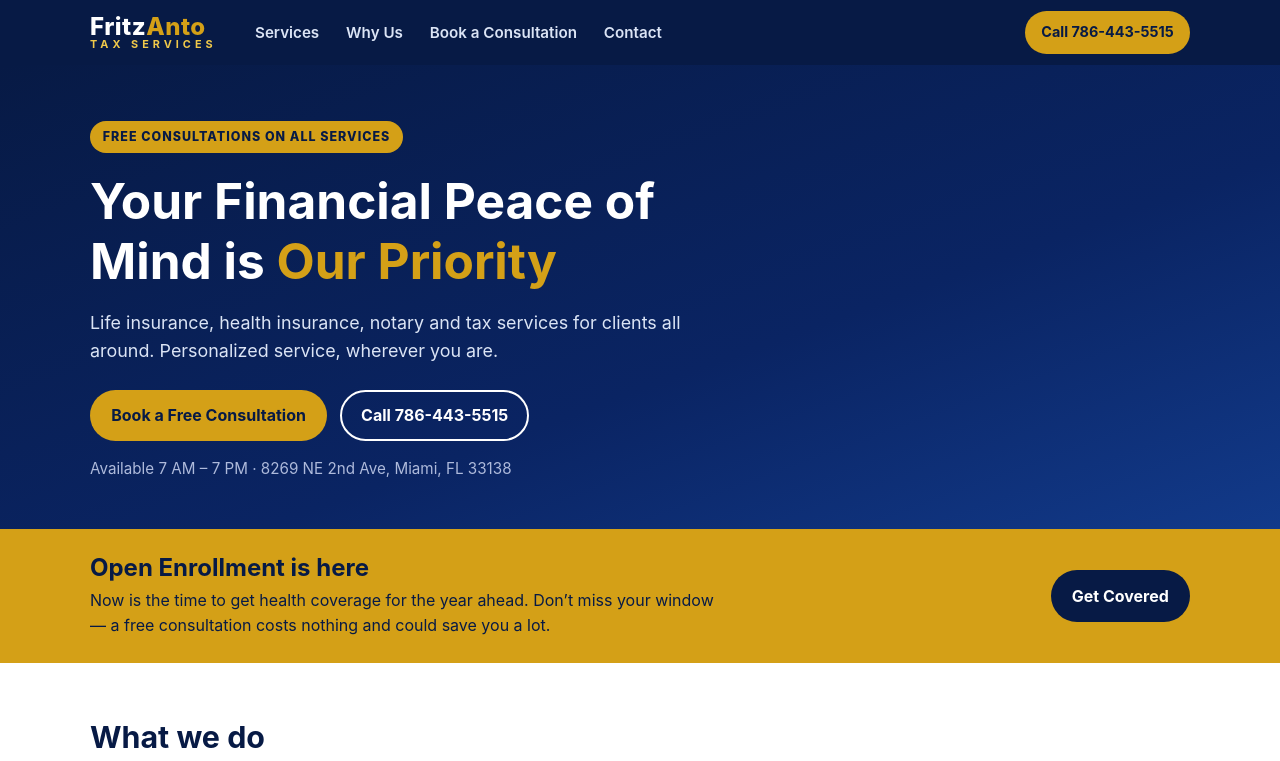
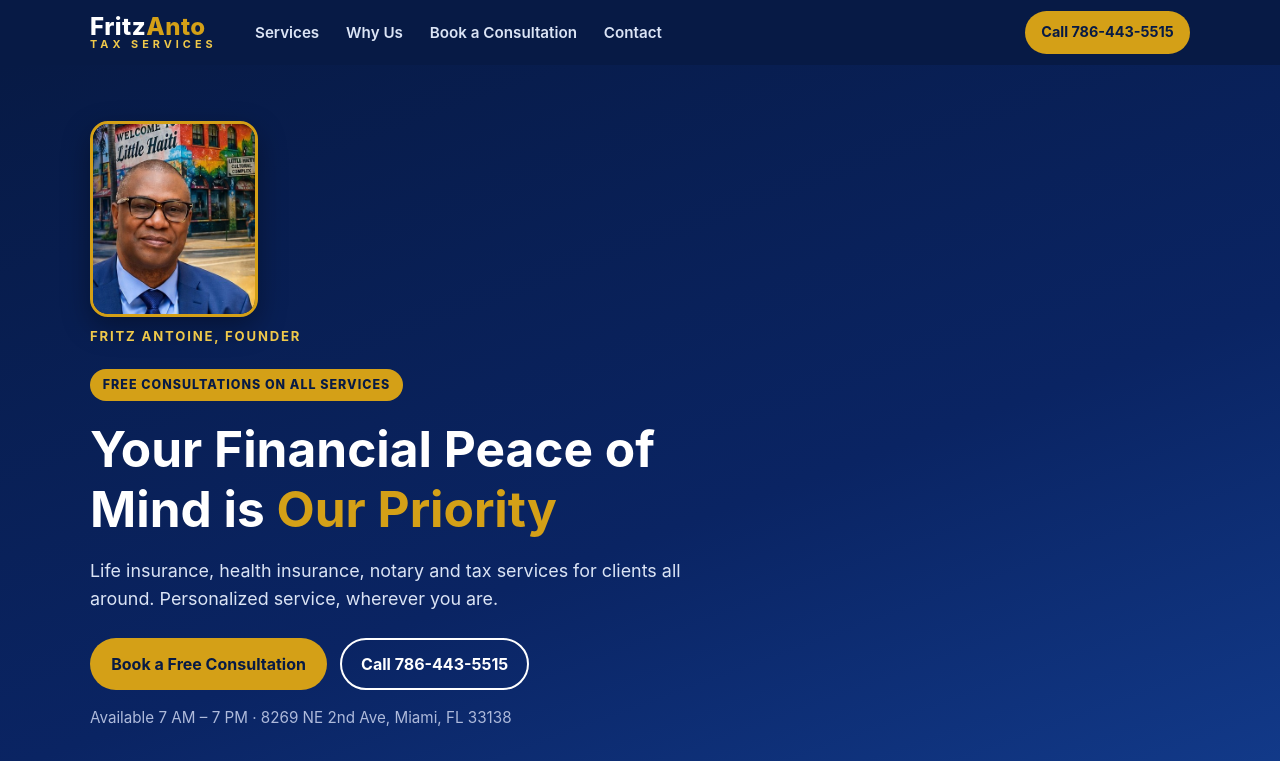
Before and after one commit to Antoine-Ric/fritzanto-tax-services, a plain HTML site: page index.html in a window 1280 px wide. Shown: the top 761 px of the page. Drawn offline with Linux system fonts and the light colour scheme.

Commit message:
Add Fritz Antoine headshot to the hero

```diff
--- a/index.html
+++ b/index.html
@@ -28,6 +28,10 @@
     <!-- Hero -->
     <section class="hero">
       <div class="container">
+        <figure class="hero-photo">
+          <img src="fritz-antoine.jpg" alt="Fritz Antoine, founder of FritzAnto Tax Services" width="384" height="440" loading="eager">
+          <figcaption>Fritz Antoine, Founder</figcaption>
+        </figure>
         <p class="hero-badge">Free consultations on all services</p>
         <h1>Your Financial Peace of Mind is <span class="gold">Our Priority</span></h1>
         <p class="hero-sub">Life insurance, health insurance, notary and tax services for clients all around. Personalized service, wherever you are.</p>
--- a/styles.css
+++ b/styles.css
@@ -112,6 +112,26 @@ a { color: var(--navy-mid); }
   background: linear-gradient(160deg, var(--navy-dark) 0%, var(--navy) 60%, var(--navy-mid) 100%);
   color: #fff;
   padding: 3.5rem 0 3rem;
+}
+.hero-photo { margin: 0 0 1.4rem; }
+.hero-photo img {
+  display: block;
+  width: 168px;
+  height: 196px;
+  object-fit: cover;
+  object-position: center 30%;
+  border-radius: 18px;
+  border: 3px solid var(--gold);
+  box-shadow: 0 10px 28px rgba(0,0,0,.35);
+  background: var(--navy-dark);
+}
+.hero-photo figcaption {
+  margin-top: .6rem;
+  font-size: .82rem;
+  letter-spacing: .14em;
+  text-transform: uppercase;
+  color: var(--gold-light);
+  font-weight: 700;
 }
 .hero-badge {
   display: inline-block;
```
